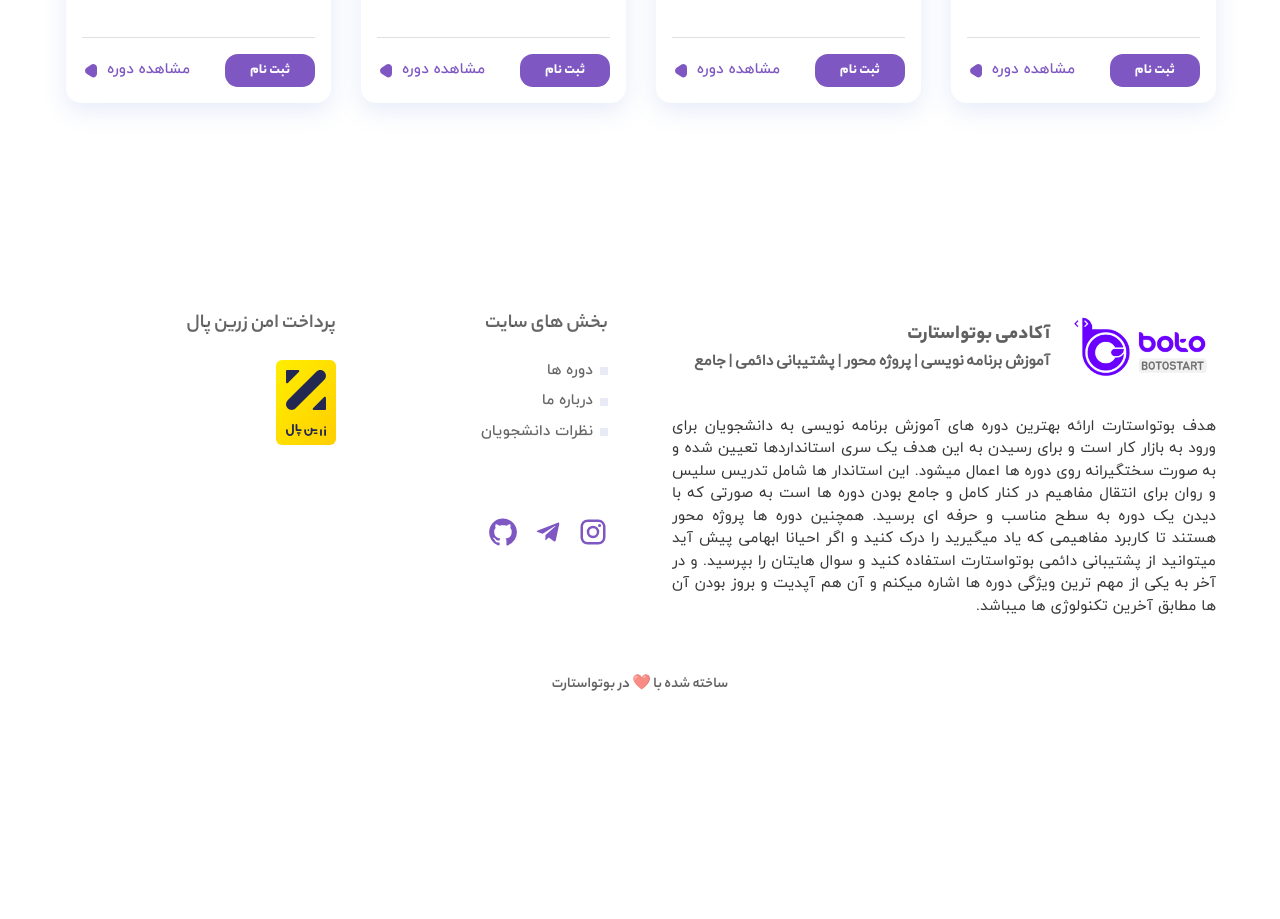
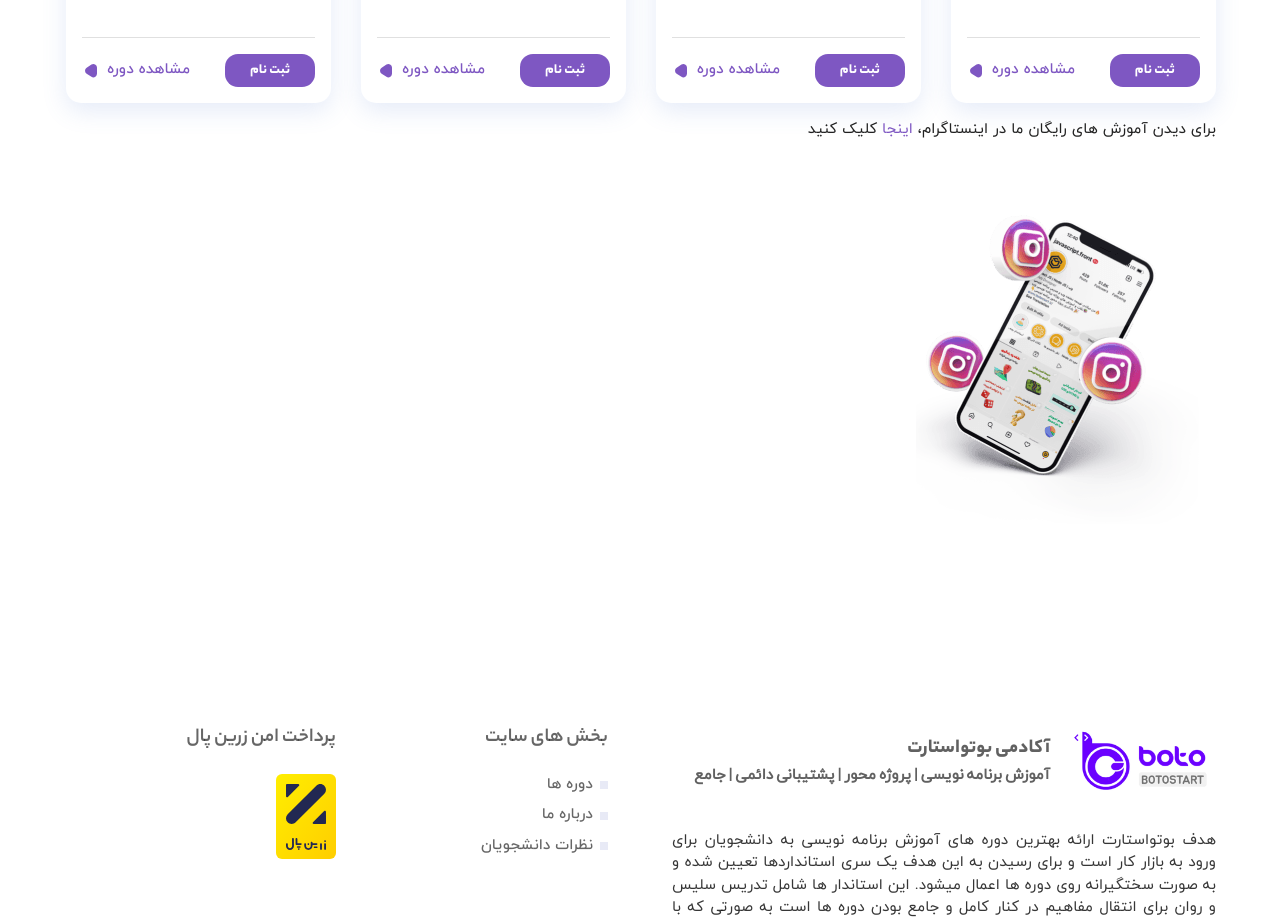
Before and after one commit to bardyavahydy/botostart, a plain HTML site: page docs/homeStyle.html in a window 1280 px wide. Shown: the part 1542-2461 px from the top of the page. Before the commit the page ends 2255 px from the top, so only its background shows below. Drawn offline with Linux system fonts and the light colour scheme; files whose address does not match are found by name.

Commit message:
add insta html codes

```diff
--- a/docs/homeStyle.html
+++ b/docs/homeStyle.html
@@ -124,6 +124,15 @@
                 </div>
             </div>
         </section>
+
+        <section class="section-instagram">
+            <div class="container">
+                <div class="instagram">
+                    <p class="instagram__caption">برای دیدن آموزش های رایگان ما در اینستاگرام، <a href="https://www.instagram.com/javascript.front/" class="instagram__link">اینجا</a> کلیک کنید</p>
+                    <img src="../images/mockup.png" alt="mockup" class="instagram__mockup">
+                </div>
+            </div>
+        </section>
     </main>
 
     <footer class="footer">
```
